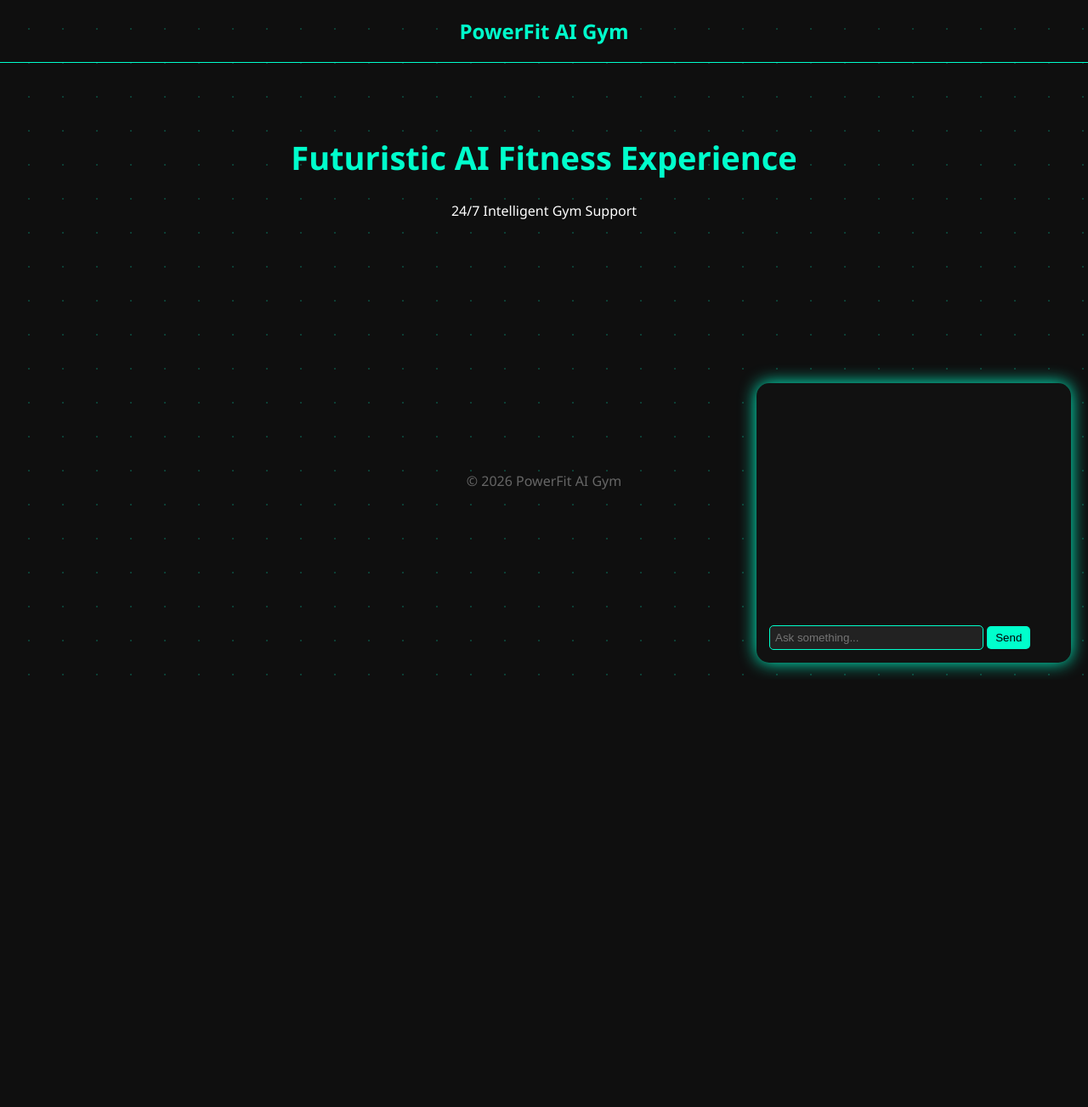
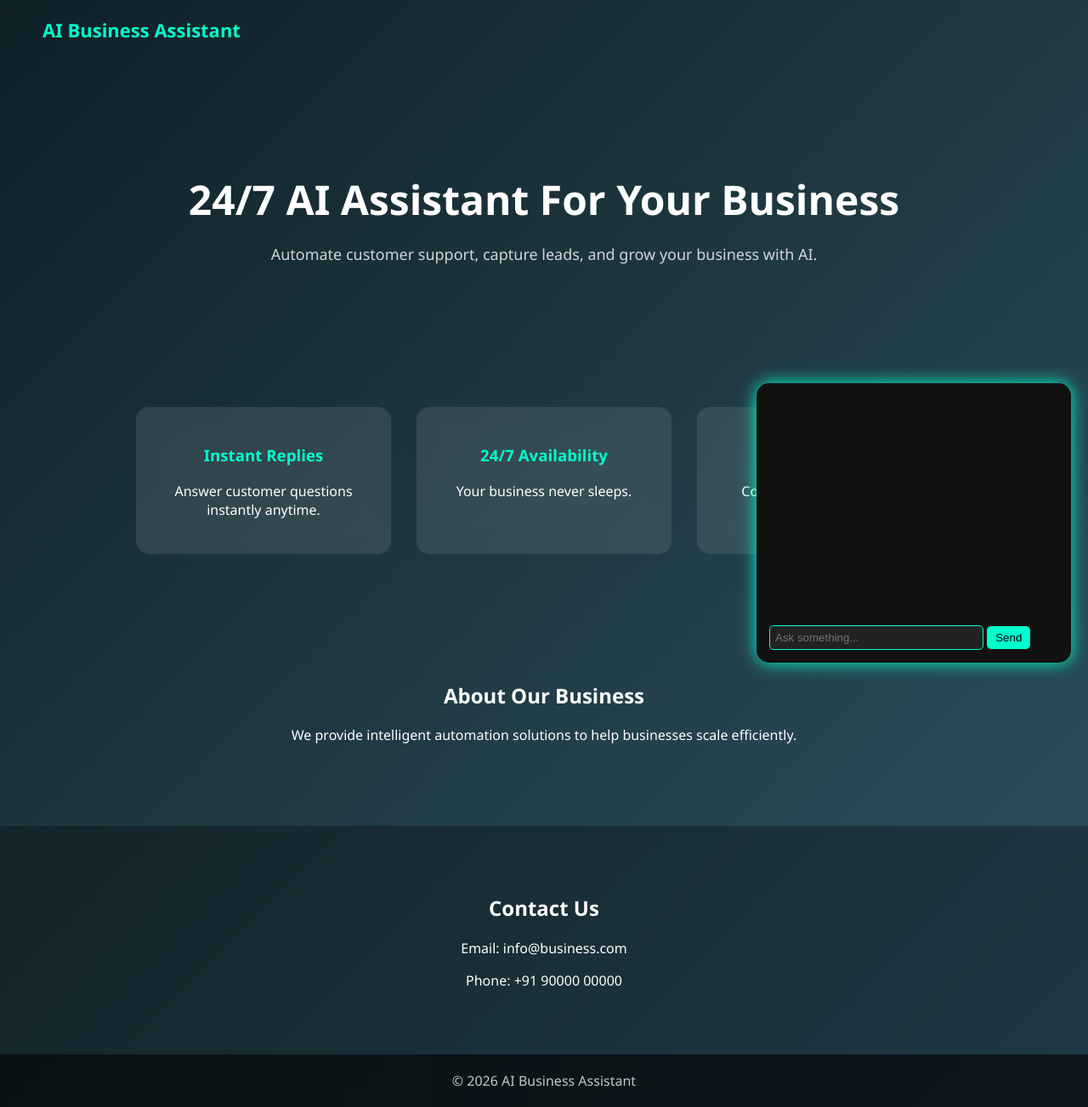
Before and after one commit to siddhartpanday1298-sudo/powerfit-ai, a Flask app: page / in a window 1280 px wide. Shown: the whole page at 85% size. Before the commit the page ends 796 px from the top, so only its background shows below. Run offline with Flask 3, Linux system fonts and the light colour scheme; the visitor is signed in with stand-in values (Sample User, id 1).

Commit message:
premium design upgrade

```diff
--- a/templates/index.html
+++ b/templates/index.html
@@ -2,58 +2,83 @@
 <html>
 
 <head>
-    <title>PowerFit AI Gym</title>
+    <title>AI Business Assistant</title>
+    <meta name="viewport" content="width=device-width, initial-scale=1.0">
     <style>
         body {
             margin: 0;
             font-family: 'Segoe UI', sans-serif;
-            background: #0f0f0f;
+            background: linear-gradient(135deg, #0f2027, #203a43, #2c5364);
             color: white;
-            overflow-x: hidden;
-        }
-
-        body::before {
-            content: "";
-            position: fixed;
-            width: 200%;
-            height: 200%;
-            background: radial-gradient(circle, #00ffcc33 1px, transparent 1px);
-            background-size: 40px 40px;
-            animation: moveBg 20s linear infinite;
-            z-index: -1;
-        }
-
-        @keyframes moveBg {
-            from {
-                transform: translate(0, 0);
-            }
-
-            to {
-                transform: translate(-200px, -200px);
-            }
         }
 
         .navbar {
-            text-align: center;
-            padding: 20px;
-            border-bottom: 1px solid #00ffcc;
+            display: flex;
+            justify-content: space-between;
+            padding: 20px 50px;
         }
 
-        .navbar h2 {
-            margin: 0;
+        .logo {
+            font-size: 22px;
+            font-weight: bold;
             color: #00ffcc;
         }
 
         .hero {
             text-align: center;
-            padding: 60px 20px;
+            padding: 100px 20px;
         }
 
         .hero h1 {
-            font-size: 38px;
+            font-size: 48px;
+            margin-bottom: 20px;
+        }
+
+        .hero p {
+            font-size: 18px;
+            opacity: 0.8;
+        }
+
+        .features {
+            display: flex;
+            justify-content: center;
+            gap: 30px;
+            padding: 50px 20px;
+            flex-wrap: wrap;
+        }
+
+        .card {
+            background: rgba(255, 255, 255, 0.1);
+            backdrop-filter: blur(10px);
+            border-radius: 15px;
+            padding: 25px;
+            width: 250px;
+            text-align: center;
+        }
+
+        .card h3 {
             color: #00ffcc;
         }
 
+        .about {
+            text-align: center;
+            padding: 80px 20px;
+        }
+
+        .contact {
+            text-align: center;
+            padding: 60px 20px;
+            background: rgba(0, 0, 0, 0.3);
+        }
+
+        footer {
+            text-align: center;
+            padding: 20px;
+            background: black;
+            opacity: 0.7;
+        }
+
+        /* Chat Widget */
         #chat-container {
             position: fixed;
             bottom: 20px;
@@ -104,39 +129,58 @@
         button:hover {
             background: #00ccaa;
         }
-
-        footer {
-            text-align: center;
-            padding: 20px;
-            margin-top: 200px;
-            color: #666;
-        }
     </style>
 </head>
 
 <body>
 
     <div class="navbar">
-        <h2>PowerFit AI Gym</h2>
+        <div class="logo">AI Business Assistant</div>
     </div>
 
     <div class="hero">
-        <h1>Futuristic AI Fitness Experience</h1>
-        <p>24/7 Intelligent Gym Support</p>
+        <h1>24/7 AI Assistant For Your Business</h1>
+        <p>Automate customer support, capture leads, and grow your business with AI.</p>
     </div>
 
+    <div class="features">
+        <div class="card">
+            <h3>Instant Replies</h3>
+            <p>Answer customer questions instantly anytime.</p>
+        </div>
+        <div class="card">
+            <h3>24/7 Availability</h3>
+            <p>Your business never sleeps.</p>
+        </div>
+        <div class="card">
+            <h3>Lead Capture</h3>
+            <p>Collect customer inquiries automatically.</p>
+        </div>
+    </div>
+
+    <div class="about">
+        <h2>About Our Business</h2>
+        <p>We provide intelligent automation solutions to help businesses scale efficiently.</p>
+    </div>
+
+    <div class="contact">
+        <h2>Contact Us</h2>
+        <p>Email: info@business.com</p>
+        <p>Phone: +91 90000 00000</p>
+    </div>
+
+    <footer>
+        © 2026 AI Business Assistant
+    </footer>
+
+    <!-- Chat Widget -->
     <div id="chat-container">
         <div id="chatbox"></div>
         <input type="text" id="userInput" placeholder="Ask something..." onkeypress="handleKey(event)">
         <button onclick="sendMessage()">Send</button>
     </div>
 
-    <footer>
-        © 2026 PowerFit AI Gym
-    </footer>
-
     <script>
-
         let isWaiting = false;
 
         function handleKey(event) {
@@ -146,8 +190,7 @@
         }
 
         function sendMessage() {
-
-            if (isWaiting) return; // prevent multiple sends
+            if (isWaiting) return;
             let inputField = document.getElementById("userInput");
             let message = inputField.value.trim();
             if (!message) return;
@@ -156,20 +199,17 @@
 
             let chatbox = document.getElementById("chatbox");
 
-            // User message
             let userDiv = document.createElement("div");
             userDiv.className = "user-msg";
             userDiv.innerText = "You: " + message;
             chatbox.appendChild(userDiv);
 
-            // Typing message
             let typingDiv = document.createElement("div");
             typingDiv.className = "bot-msg";
             typingDiv.innerText = "AI is typing...";
             chatbox.appendChild(typingDiv);
 
             chatbox.scrollTop = chatbox.scrollHeight;
-
             inputField.value = "";
 
             fetch("/chat", {
@@ -178,28 +218,17 @@
                 headers: { "Content-Type": "application/json" },
                 body: JSON.stringify({ message: message })
             })
-                .then(response => {
-                    if (!response.ok) {
-                        throw new Error("Session expired");
-                    }
-                    return response.json();
-                })
+                .then(response => response.json())
                 .then(data => {
                     typingDiv.innerText = "AI: " + data.response;
                     chatbox.scrollTop = chatbox.scrollHeight;
                     isWaiting = false;
                 })
                 .catch(error => {
-                    typingDiv.innerText = "Session expired. Redirecting...";
-                    setTimeout(() => {
-                        window.location.href = "/login";
-                    }, 1500);
+                    typingDiv.innerText = "Error. Please refresh.";
+                    isWaiting = false;
                 });
         }
-
-    </script>
-
-
     </script>
 
 </body>
```
